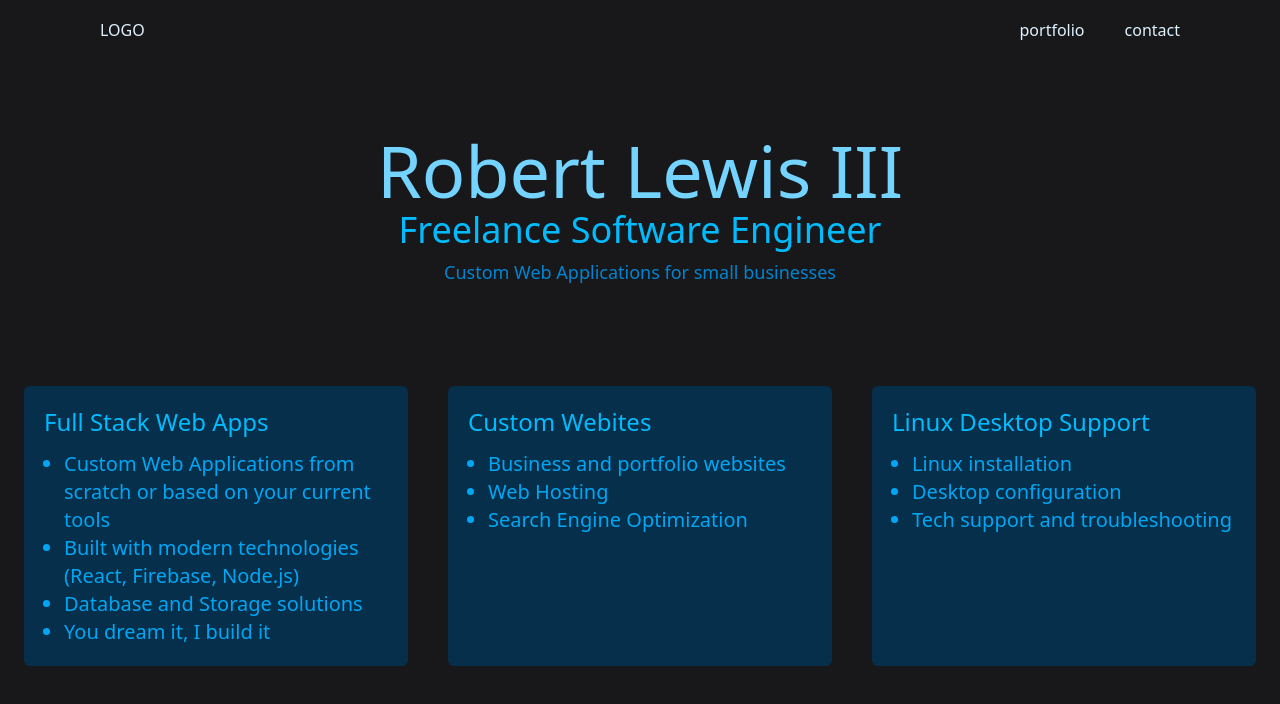
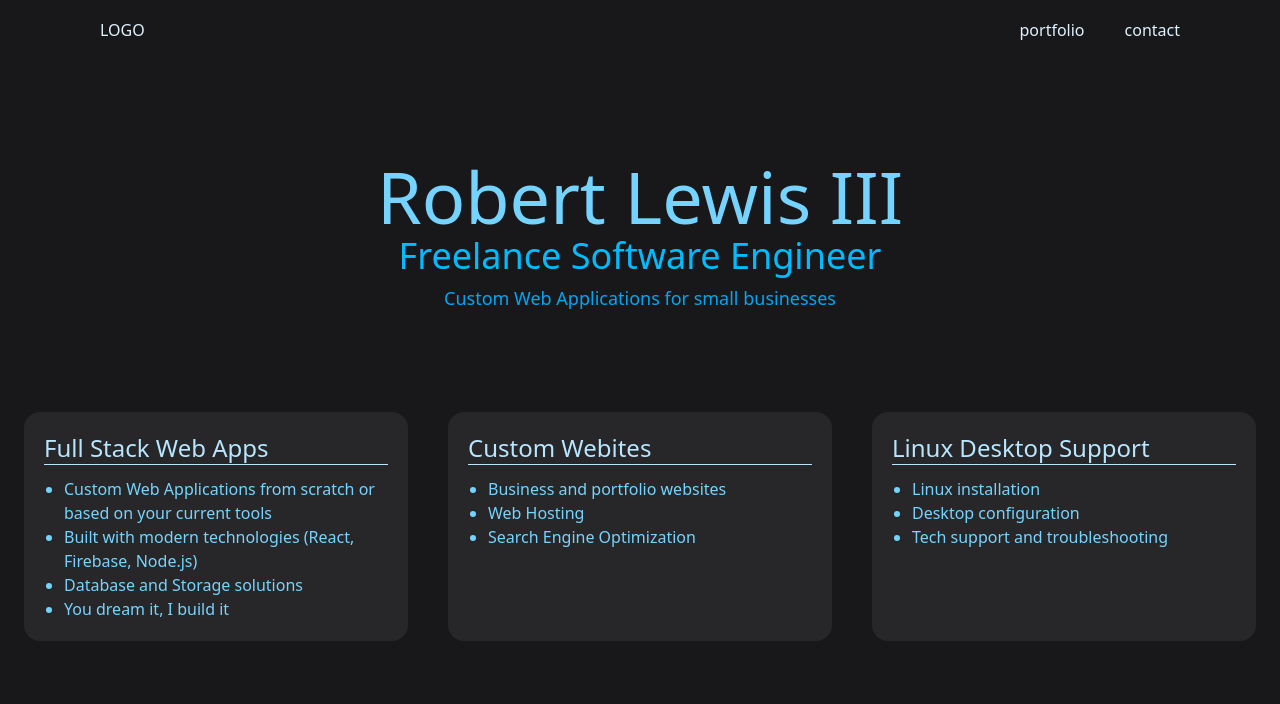
Before and after one commit to bobbythree/new-website, a React (Vite) app: page / in a window 1280 px wide. Shown: the top 704 px of the page. Built offline with nearby package versions, Linux system fonts and the light colour scheme.

Commit message:
color adjustments

```diff
--- a/src/components/HomepageHero.tsx
+++ b/src/components/HomepageHero.tsx
@@ -3,7 +3,7 @@ export default function HomepageHero() {
     <div className="text-center w-3xl flex flex-col items-center justify-center">
       <h1 className="text-7xl text-sky-300">Robert Lewis III</h1>
       <h3 className="text-4xl mt-1 text-sky-400">Freelance Software Engineer</h3>
-      <p className="text-lg mt-2 w-md text-sky-600">
+      <p className="text-lg mt-2 w-md text-sky-500">
         Custom Web Applications for small businesses
       </p>
     </div>
--- a/src/components/ServicesCard.tsx
+++ b/src/components/ServicesCard.tsx
@@ -5,11 +5,11 @@ interface ServicesCardProps {
 
 export default function ServicesCard({ title, items }: ServicesCardProps) {
   return (
-    <div className="flex flex-col w-sm bg-sky-950 p-5 rounded-md">
-      <h3 className="text-2xl text-sky-400">{title}</h3>
+    <div className="flex flex-col w-sm bg-zinc-800 p-5 rounded-2xl">
+      <h3 className="text-2xl text-sky-200 border-b">{title}</h3>
       <ul className="list-disc pl-5 pt-3">
         {items.map((item, i) => (
-          <li key={i} className="text-xl text-sky-500">{item}</li>
+          <li key={i} className="text-md text-sky-300">{item}</li>
         ))}
       </ul>
     </div>
```
